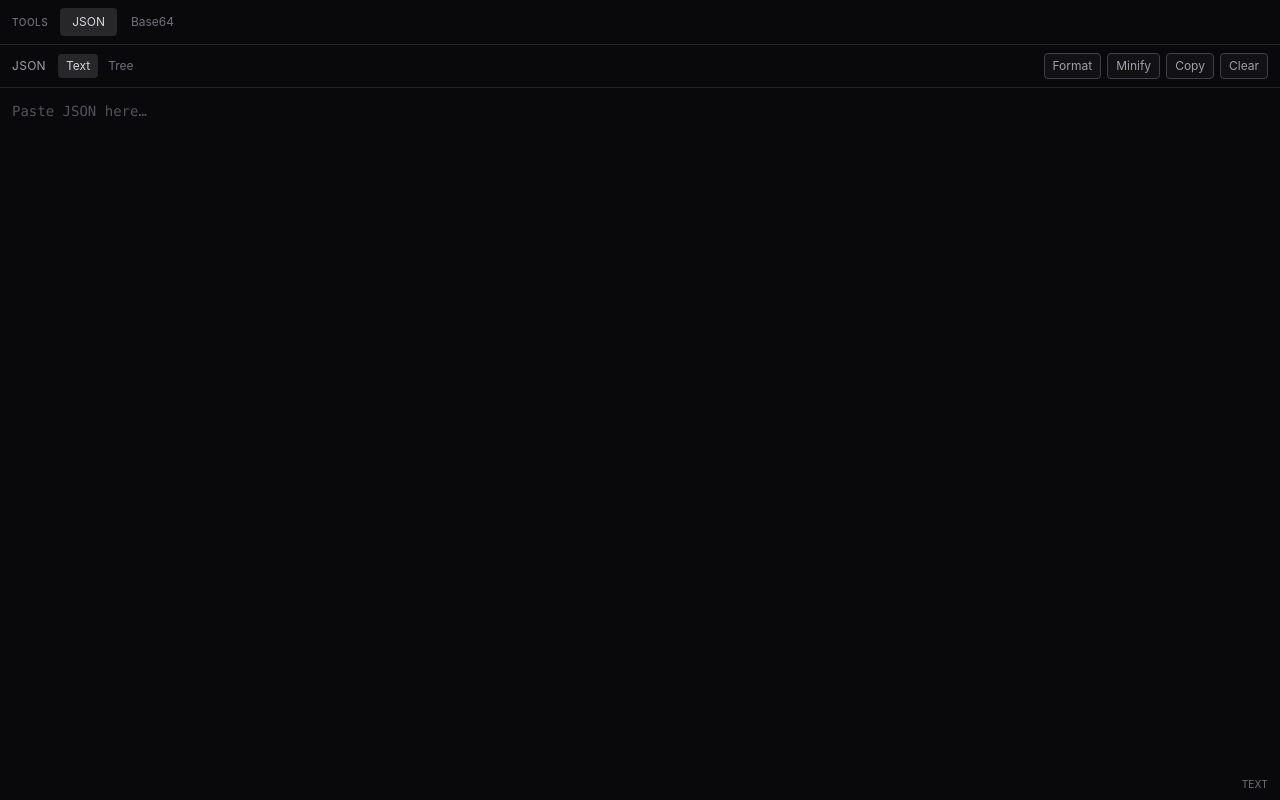
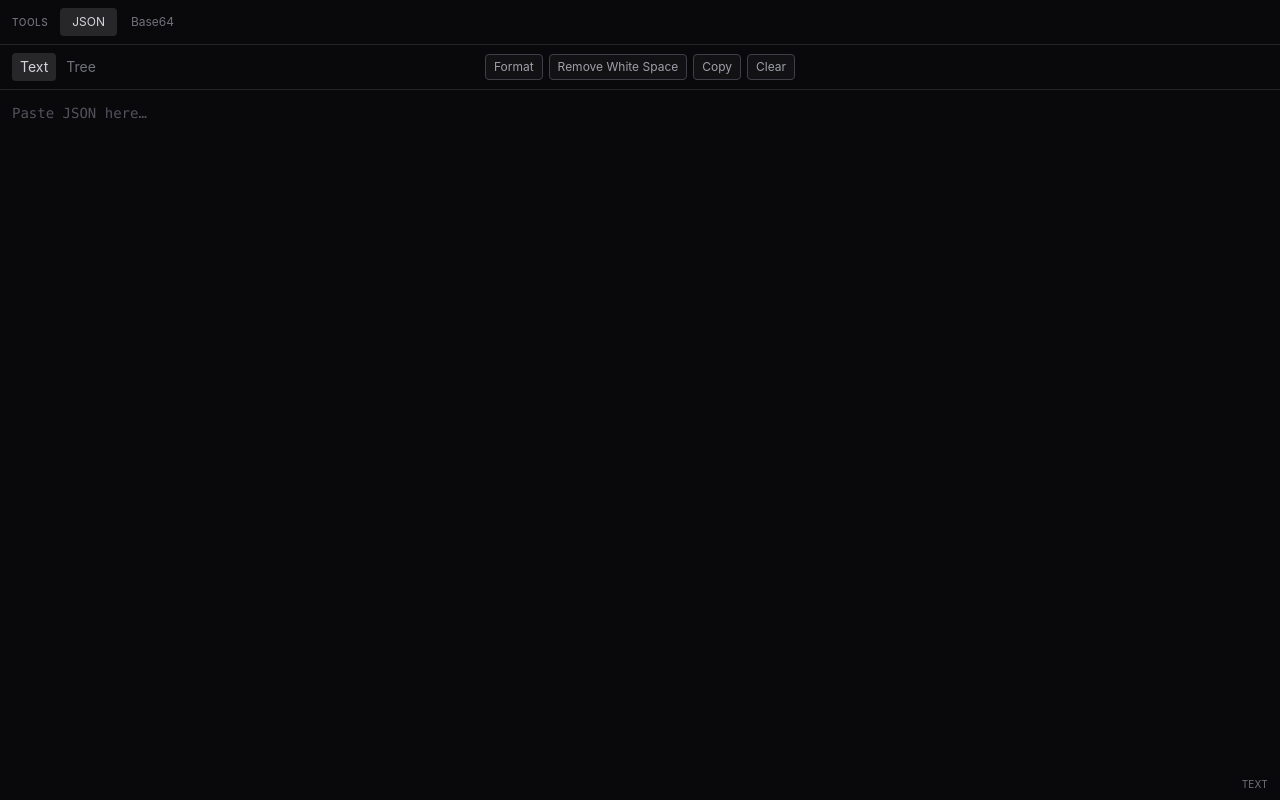
Before and after one commit to SaeidAnwar/devtools, a React (Vite) app: page / in a window 1280 px wide. Built offline with nearby package versions, Linux system fonts and the light colour scheme.

Commit message:
improvement to the ui

```diff
--- a/src/components/Base64ToolPlaceholder.jsx
+++ b/src/components/Base64ToolPlaceholder.jsx
@@ -1,8 +1,7 @@
 export default function Base64ToolPlaceholder() {
   return (
     <div className="flex h-full min-h-0 flex-col items-center justify-center bg-zinc-950 px-4 text-center">
-      <h1 className="text-sm font-medium text-zinc-300">Base64</h1>
-      <p className="mt-2 max-w-xs text-xs leading-relaxed text-zinc-400">
+      <p className="max-w-xs text-xs leading-relaxed text-zinc-500">
         Encode and decode — placeholder. This screen will host the Base64 tool.
       </p>
     </div>
--- a/src/components/json-formatter/JsonFormatter.jsx
+++ b/src/components/json-formatter/JsonFormatter.jsx
@@ -21,17 +21,21 @@ export default function JsonFormatter() {
 
   return (
     <div className="flex h-full min-h-0 flex-col bg-zinc-950 text-zinc-300 antialiased">
-      <div className="flex shrink-0 flex-wrap items-center gap-x-3 gap-y-2 border-b border-zinc-800/90 px-3 py-2">
-        <span className="select-none text-xs tracking-wide text-zinc-400">JSON</span>
+      <div className="grid shrink-0 grid-cols-[minmax(0,1fr)_auto_minmax(0,1fr)] items-center gap-2 border-b border-zinc-800/90 px-3 py-2">
+        <div className="flex min-w-0 justify-start">
           <JsonFormatterTabs activeTab={activeTab} onTabChange={setActiveTab} />
-        <div className="min-w-[1rem] flex-1" aria-hidden="true" />
+        </div>
+        <div className="flex justify-center">
           <JsonFormatterToolbar
             onFormat={handleFormat}
             onMinify={handleMinify}
             onCopy={handleCopy}
             onClear={handleClear}
           />
+        </div>
+        <div className="flex min-w-0 justify-end">
           <JsonFormatterHeader status={status} />
+        </div>
       </div>
       <JsonFormatterWorkspace
         className="min-h-0 flex-1"
--- a/src/components/json-formatter/JsonFormatterHeader.jsx
+++ b/src/components/json-formatter/JsonFormatterHeader.jsx
@@ -1,14 +1,16 @@
 export default function JsonFormatterHeader({ status }) {
-  if (!status.message) return null;
-
   return (
+    <div className="flex min-h-5 w-full min-w-0 max-w-md items-center justify-end">
+      {status.message ? (
         <p
-      className={`max-w-[min(28rem,45vw)] shrink-0 truncate text-xs ${
+          className={`truncate text-right text-xs ${
             status.type === 'error' ? 'text-zinc-300' : 'text-zinc-400'
           }`}
           title={status.message}
         >
           {status.message}
         </p>
+      ) : null}
+    </div>
   );
 }
--- a/src/components/json-formatter/JsonFormatterTabs.jsx
+++ b/src/components/json-formatter/JsonFormatterTabs.jsx
@@ -1,7 +1,7 @@
 import { TAB } from '../../lib/json-formatter';
 
 const btn = (active) =>
-  `rounded px-2 py-1 text-xs transition-colors ${
+  `rounded px-2 py-1 text-sm transition-colors ${
     active
       ? 'bg-zinc-800 text-zinc-300'
       : 'text-zinc-500 hover:bg-zinc-900 hover:text-zinc-400'
--- a/src/components/json-formatter/JsonFormatterToolbar.jsx
+++ b/src/components/json-formatter/JsonFormatterToolbar.jsx
@@ -13,7 +13,7 @@ export default function JsonFormatterToolbar({
         Format
       </button>
       <button type="button" onClick={onMinify} className={actionBtn}>
-        Minify
+        Remove White Space
       </button>
       <button type="button" onClick={onCopy} className={actionBtn}>
         Copy
--- a/src/components/json-formatter/useJsonViewer.js
+++ b/src/components/json-formatter/useJsonViewer.js
@@ -2,9 +2,8 @@ import { useState, useEffect, useCallback, useRef } from 'react';
 import {
   TAB,
   STATUS_TYPE,
-  autoCloseBrackets,
+  minifyStripWhitespace,
   roughFormatInvalidJson,
-  minifyStripWhitespace,
   newlineWithSmartIndent,
   insertTabAtSelection,
 } from '../../lib/json-formatter';
@@ -130,22 +129,10 @@ export function useJsonViewer() {
       const parsed = JSON.parse(input);
       pushCommit(JSON.stringify(parsed, null, 2));
       setStatus({ message: 'Formatted Successfully!', type: STATUS_TYPE.SUCCESS });
-      return;
     } catch {
-      // try auto-close brackets
+      pushCommit(roughFormatInvalidJson(input));
+      setStatus({ message: 'Rough format (invalid JSON)', type: STATUS_TYPE.ERROR });
     }
-
-    try {
-      const fixed = autoCloseBrackets(input);
-      pushCommit(JSON.stringify(JSON.parse(fixed), null, 2));
-      setStatus({ message: 'Auto-fixed & Formatted!', type: STATUS_TYPE.SUCCESS });
-      return;
-    } catch {
-      // rough visual format
-    }
-
-    pushCommit(roughFormatInvalidJson(input));
-    setStatus({ message: 'Rough Format (Invalid JSON)', type: STATUS_TYPE.ERROR });
   }, [jsonInput, pushCommit]);
 
   const handleMinify = useCallback(() => {
```
Lines whose indentation alone changed are shown as unchanged.
